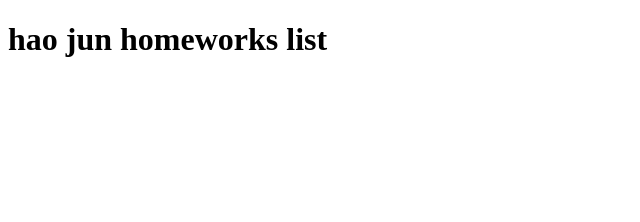
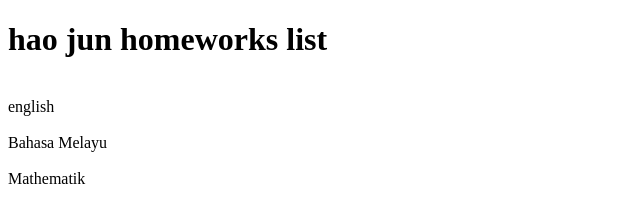
Before and after one commit to haojun0319/hao-jun-website, a plain HTML site: page index.html in a window 1280 px wide. Shown: the whole page, without its empty margins (0-640 px from the left). Drawn offline with Linux system fonts and the light colour scheme.

Commit message:
Add files via upload

```diff
--- a/index.html
+++ b/index.html
@@ -6,9 +6,14 @@
     <h1> hao jun homeworks list</h1>
   </title>
   <body>
-    <table>
+    <form>
+      <br> english</br>
+      <br>Bahasa Melayu</br>
+      <br> Mathematik</br>
 
-    </table>
+
+
+    </form>
   </body>
 
 
```
